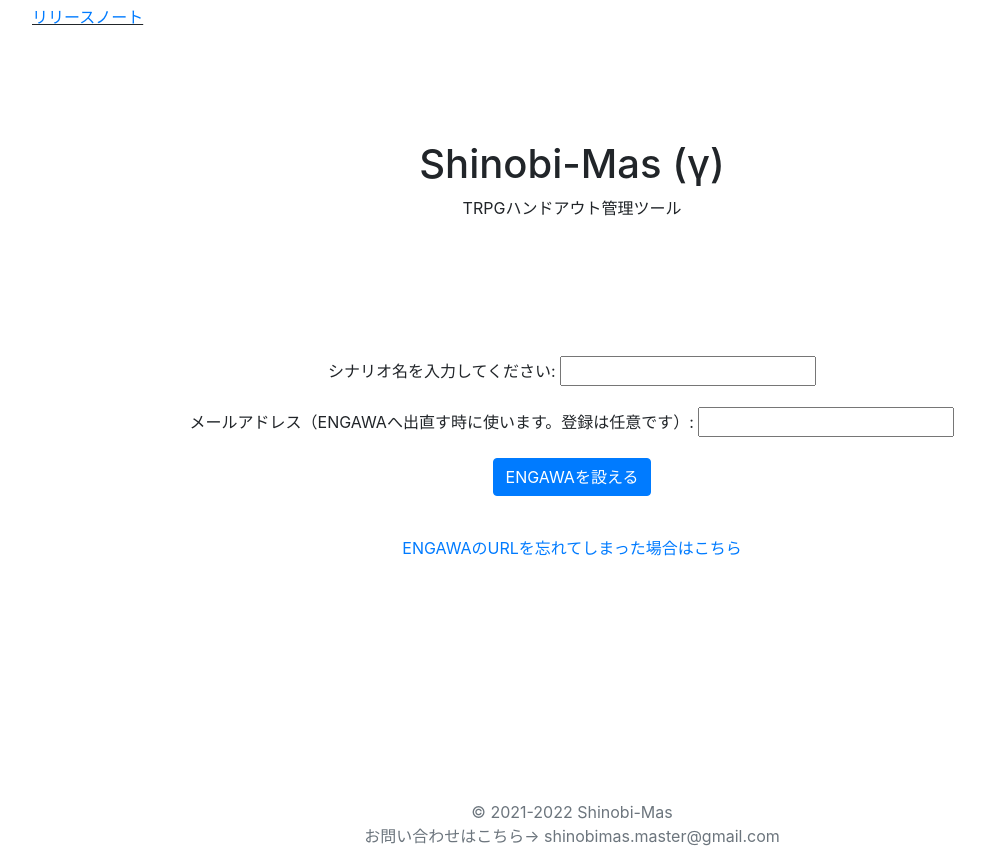
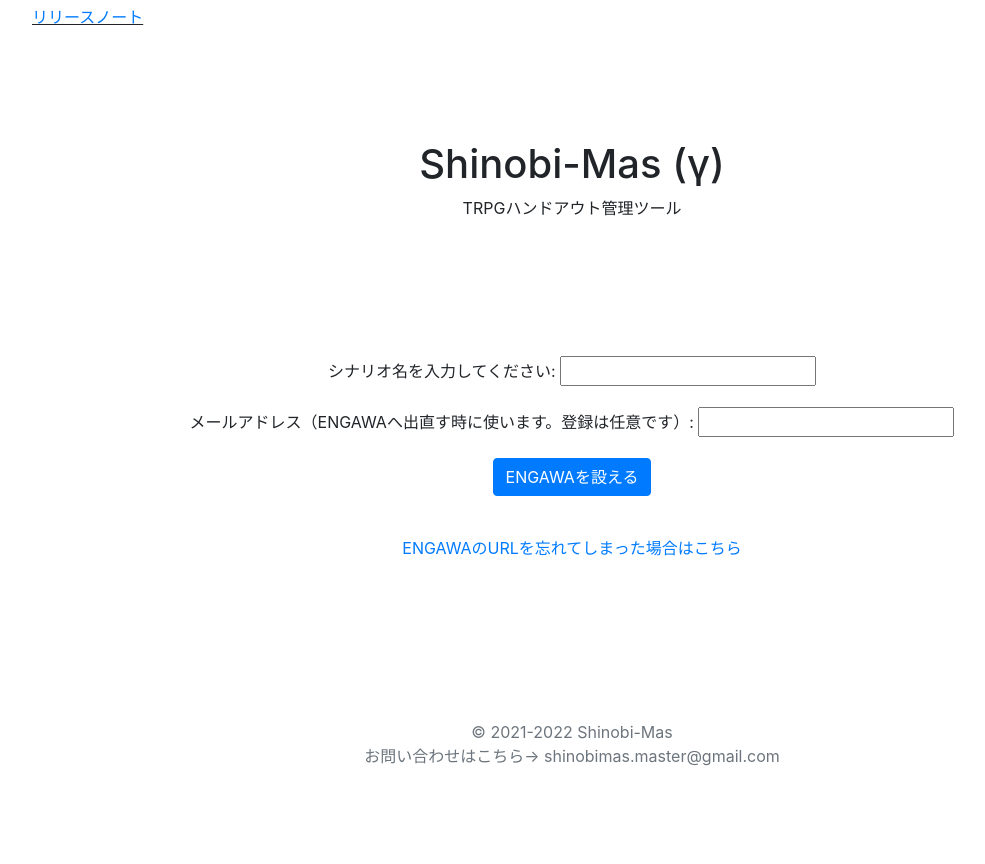
Before and after one commit to Nagyon-Jessica/Shinobi-Mas, a Django app: page /index in a window 1280 px wide. Shown: the whole page, without its empty margins (68-1053 px from the left). After the commit the page ends 766 px from the top, so only its background shows below. Run offline with Django 3.2, Linux system fonts and the light colour scheme; some libraries are stand-ins or nearby versions.

Commit message:
mainの高さ調整

```diff
--- a/assets/assets/css/shinobi-mas-common.css
+++ b/assets/assets/css/shinobi-mas-common.css
@@ -6,7 +6,7 @@
   background-color: #CCCCCC	;
 }
 .main-wrapper{
-  min-height: 100vh;
+  min-height: 90vh;
   position: relative;
   /* margin: 0px 120px; */
   padding-top: 40px;
```
